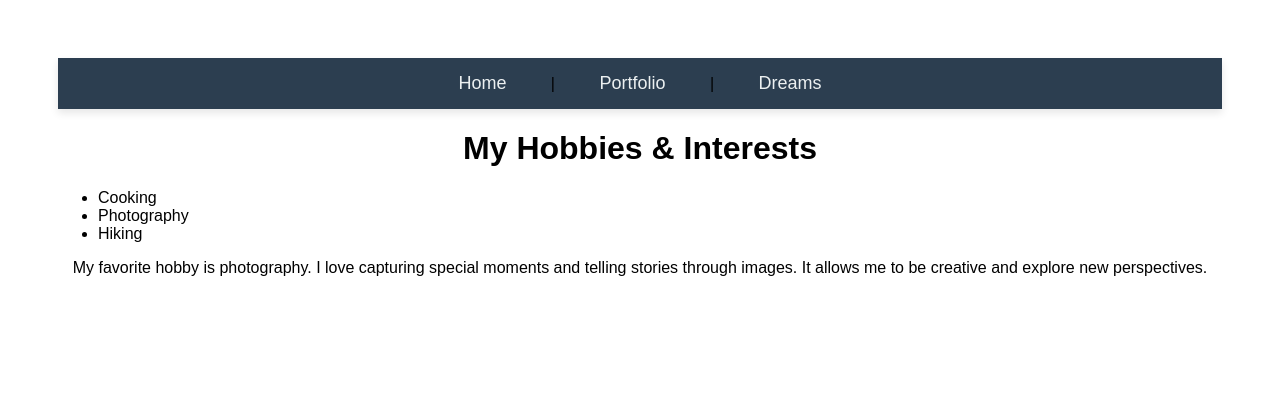
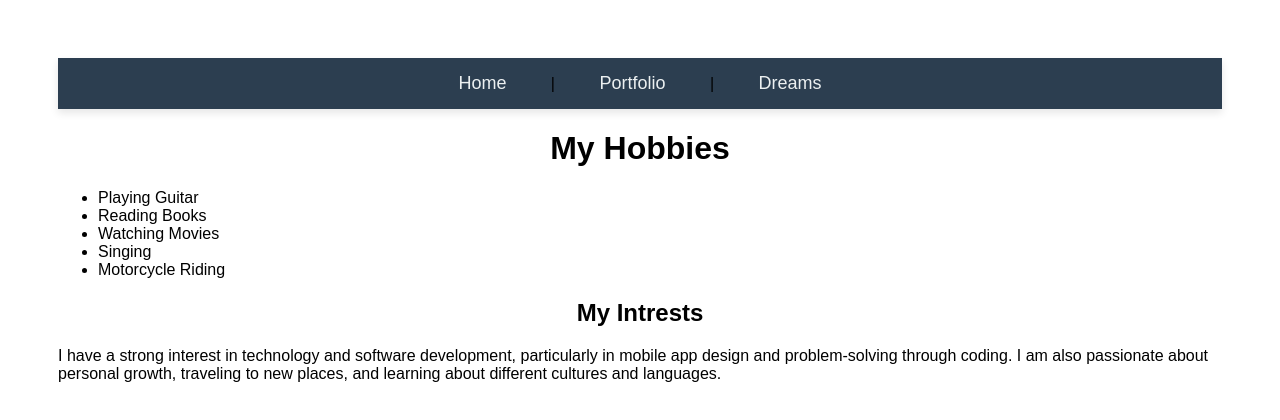
Before and after one commit to rajybatmg/Spring_2025_Git_Exercise, a plain HTML site: page hobbies.html in a window 1280 px wide. Drawn offline with Linux system fonts and the light colour scheme.

Commit message:
Updated existing files with improvements/fixes

```diff
--- a/hobbies.html
+++ b/hobbies.html
@@ -13,16 +13,17 @@
         <a href="dreams.html">Dreams</a>
     </nav>
 
-    <h1>My Hobbies & Interests</h1>
+    <h1>My Hobbies</h1>
 
     <ul id="goals">
-        <li>Cooking</li>
-        <li>Photography</li>
-        <li>Hiking</li>
+        <li>Playing Guitar</li>
+        <li>Reading Books</li>
+        <li>Watching Movies</li>
+        <li>Singing</li>
+        <li>Motorcycle Riding</li>
     </ul>
+    <h2 > My Intrests</h2>
 
-    <p>My favorite hobby is photography. I love capturing special moments and telling stories through images. It allows me to be creative and explore new perspectives.</p>
-
-    <!-- <blockquote>"Photography takes an instant out of time, altering life by holding it still." Dorothea Lange</blockquote> -->
+<p id="goals">I have a strong interest in technology and software development, particularly in mobile app design and problem-solving through coding. I am also passionate about personal growth, traveling to new places, and learning about different cultures and languages.</p>
 </body>
 </html>
```
Also changed, not shown: index.html (+1 -1 lines), portfolio.html (+3 -4 lines).
